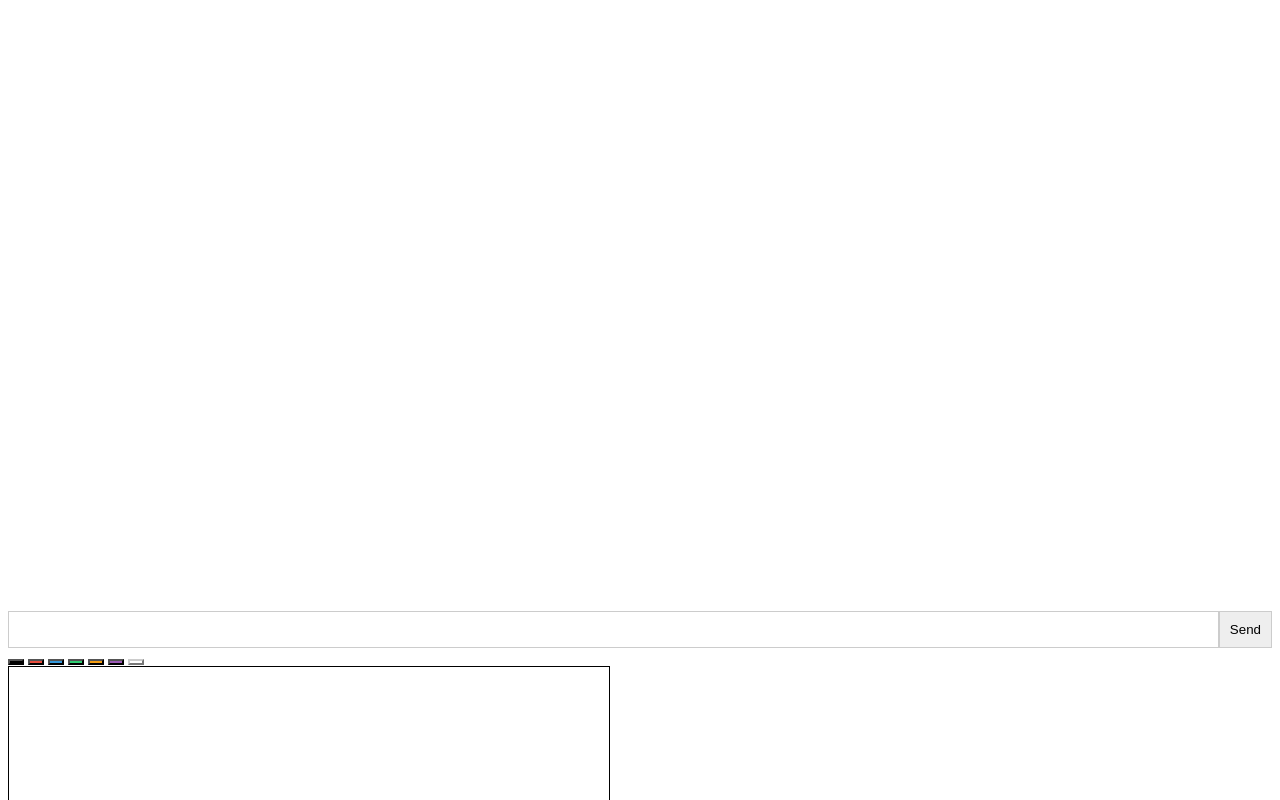
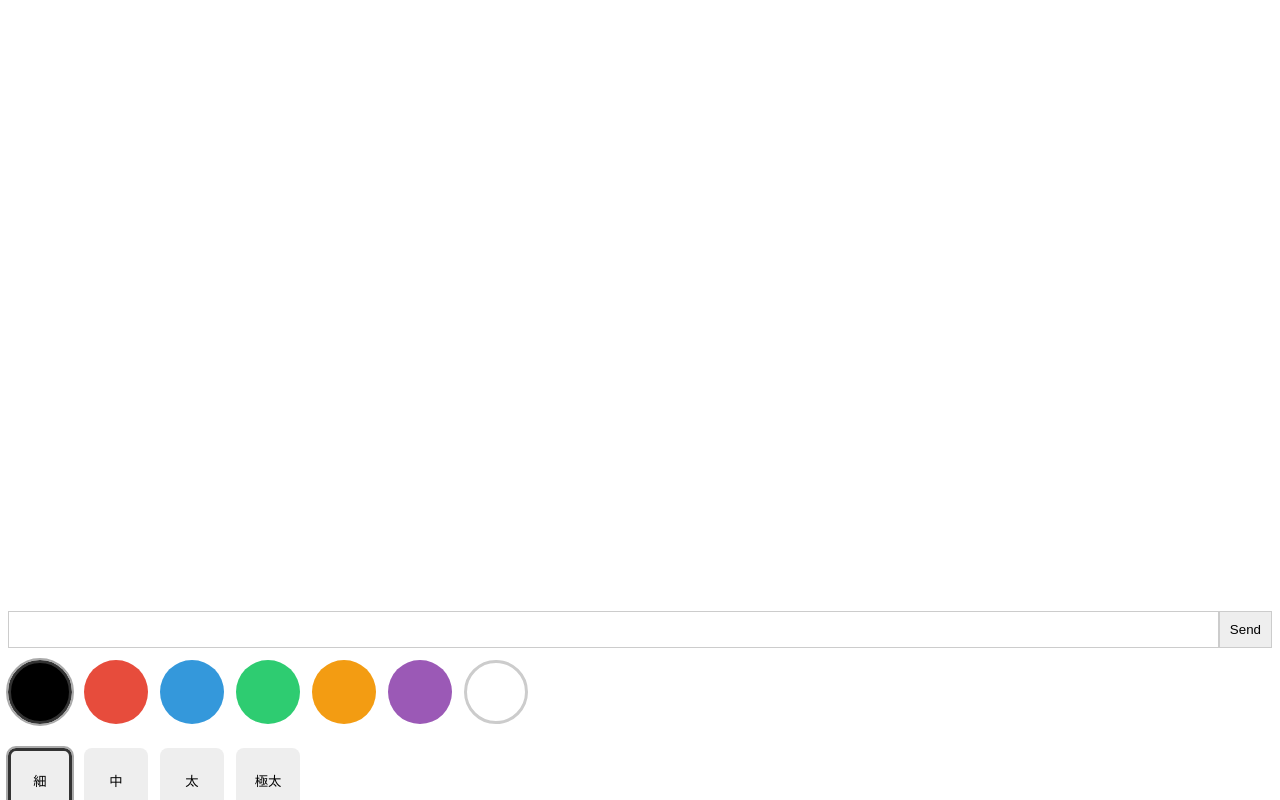
Before and after one commit to masakisuzu/WebSocketChat, a website: page public/index.html in a window 1280 px wide. Both pictures are taken after a click on the button 16 px from the left and 662 px from the top of the page. Shown: the top 800 px of the page. Drawn offline with Linux system fonts and the light colour scheme.

Commit message:
add : 2.1

```diff
--- a/public/index.html
+++ b/public/index.html
@@ -31,6 +31,44 @@
         background: #eee;
         cursor: pointer;
       }
+      .palette {
+        display: flex;
+        gap: 12px;
+        padding: 12px 0;
+        align-items: center;
+      }
+      .color-btn {
+        width: 64px;   /* ← ここで色ボタンのサイズを指定 */
+        height: 64px;
+        border-radius: 50%;
+        border: 3px solid transparent;
+        cursor: pointer;
+      }
+      .color-btn.selected {
+        border-color: #333;
+        outline: 2px solid #aaa;
+      }
+      .size-palette {
+        display: flex;
+        gap: 12px;
+        padding: 12px 0;
+        align-items: center;
+      }
+      .size-btn {
+        width: 64px;   /* ← ここで太さボタンのサイズを指定 */
+        height: 64px;
+        border-radius: 8px;
+        border: 3px solid transparent;
+        background: #eee;
+        cursor: pointer;
+        display: flex;
+        align-items: center;
+        justify-content: center;
+      }
+      .size-btn.selected {
+        border-color: #333;
+        outline: 2px solid #aaa;
+      }
     </style>
   </head>
   <body>
@@ -52,6 +90,13 @@
       <button class="color-btn" data-color="#ffffff" style="background:#ffffff; border-color:#ccc"></button>
     </div>
 
+    <div class="size-palette">
+      <button class="size-btn selected" data-size="3">細</button>
+      <button class="size-btn" data-size="8">中</button>
+      <button class="size-btn" data-size="16">太</button>
+      <button class="size-btn" data-size="32">極太</button>
+    </div>
+
     <canvas
       id="canvas"
       width="600"
@@ -69,14 +114,23 @@
         const ctx = canvas.getContext('2d')
 
         let drawing = false
-        let currentColor = '#000000' // 選択中の色
+        let currentColor = '#000000'
+        let currentSize = 3  // ← 選択中の太さ
 
-        // カラーボタンのクリック処理
         document.querySelectorAll('.color-btn').forEach((btn) => {
           btn.addEventListener('click', () => {
             document.querySelectorAll('.color-btn').forEach((b) => b.classList.remove('selected'))
             btn.classList.add('selected')
             currentColor = btn.dataset.color
+          })
+        })
+
+        // 太さボタンのクリック処理（色ボタンとほぼ同じ仕組み）
+        document.querySelectorAll('.size-btn').forEach((btn) => {
+          btn.addEventListener('click', () => {
+            document.querySelectorAll('.size-btn').forEach((b) => b.classList.remove('selected'))
+            btn.classList.add('selected')
+            currentSize = Number(btn.dataset.size)  // ← data-sizeを数値として取得
           })
         })
 
@@ -93,9 +147,9 @@
             sendDrawingEvent(e.offsetX, e.offsetY, 'mousemove')
           }
         })
-        function mousemove(x, y, color) { // ← color引数を追加
+        function mousemove(x, y, color, size) {
           if (drawing) {
-            draw(x, y, true, color)
+            draw(x, y, true, color, size)
           }
         }
 
@@ -114,9 +168,10 @@
           drawing = false
         }
 
-        function draw(x, y, dragging, color) { // color引数を追加
-          ctx.strokeStyle = color || '#000000' // 色を適用
-          ctx.lineWidth = 3
+        function draw(x, y, dragging, color, size) {
+          ctx.strokeStyle = color || '#000000'
+          ctx.lineWidth = size || 3  // ← sizeを適用
+          ctx.lineCap = 'round'      // ← 線の端を丸くすると綺麗
           if (dragging) {
             ctx.lineTo(x, y)
             ctx.stroke()
@@ -126,21 +181,24 @@
         }
 
         function sendDrawingEvent(x, y, control) {
-          const message = JSON.stringify({ id: myId, x, y, control, type: 'paint', color: currentColor })
+          const message = JSON.stringify({
+            id: myId, x, y, control, type: 'paint',
+            color: currentColor,
+            size: currentSize  // ← sizeも送信
+          })
           ws.send(message)
         }
 
         ws.onmessage = (event) => {
           const msg = JSON.parse(event.data)
           if (msg.type === 'paint') {
-            const { x, y, control, color } = msg // color追加
-            console.log({ control })
+            const { x, y, control, color, size } = msg  // ← sizeも受け取る
             if (control === 'mousedown') {
               mousedown()
             } else if (control === 'mouseup') {
               mouseup()
             } else if (control === 'mousemove') {
-              mousemove(x, y, color) // color渡す
+              mousemove(x, y, color, size)  // ← sizeも渡す
             } else if (control === 'mouseout') {
               mouseout()
             }
@@ -159,7 +217,6 @@
         }
 
         const form = document.querySelector('.form')
-
         form.onsubmit = function (e) {
           e.preventDefault()
           const input = document.querySelector('.input')
```
